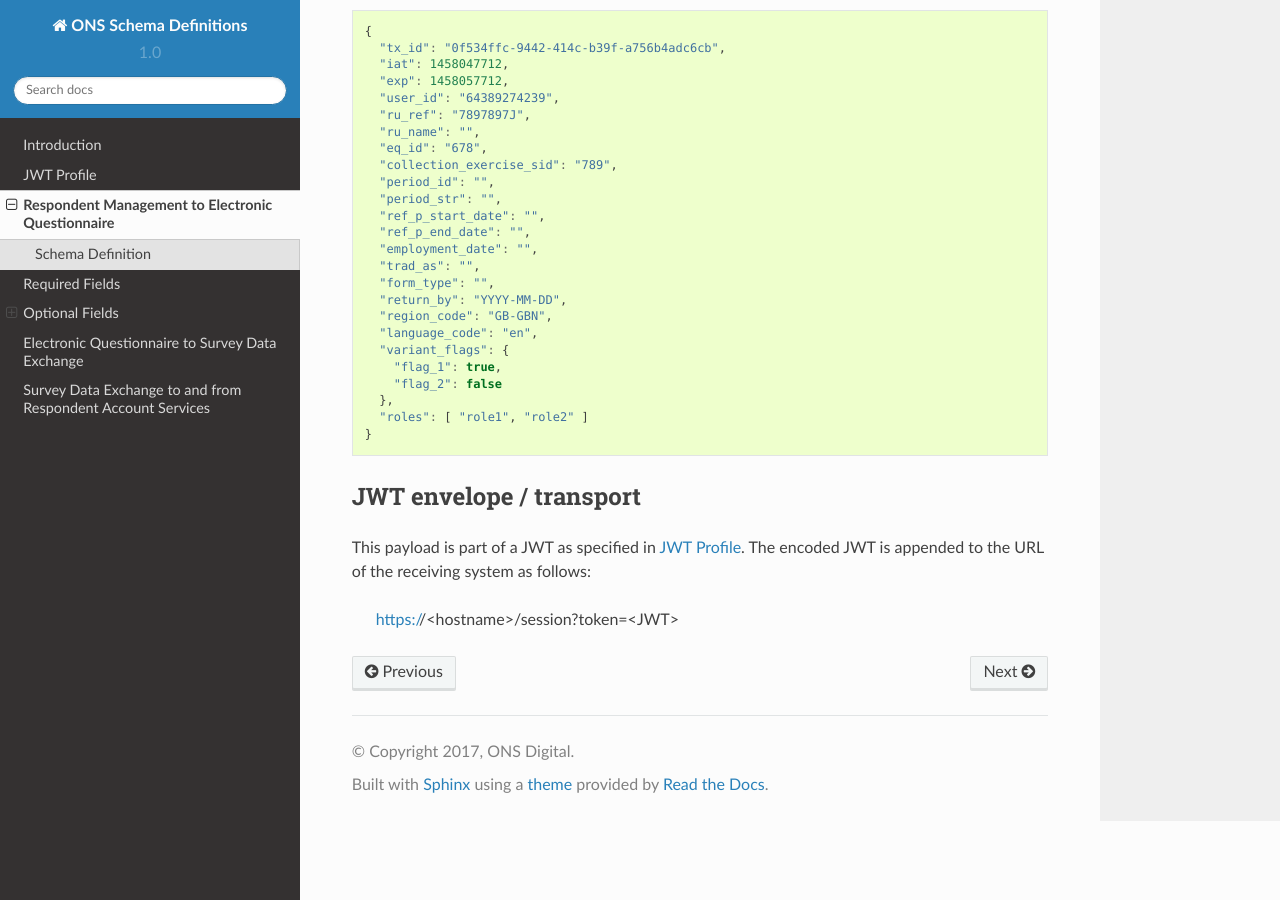
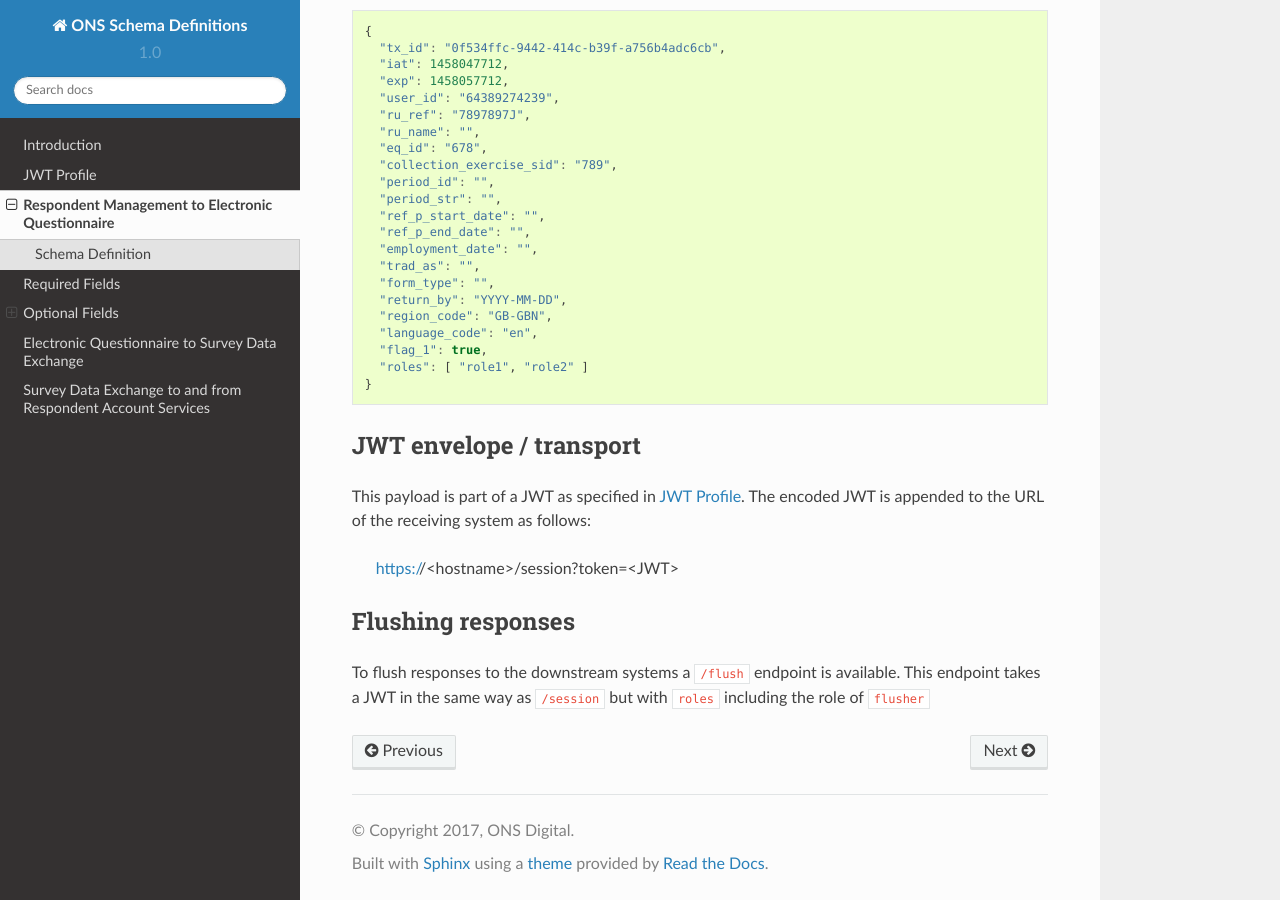
Before and after one commit to ONSdigital/ons-schema-definitions, a Sphinx documentation site: the page built from docs/respondent_management_to_electronic_questionnaire.rst, in a window 1280 px wide and 900 px high, scrolled down 2167 px. Built offline with Sphinx 7.4.7 and the Read the Docs theme 2.0.0, drawn with Linux system fonts in a browser that asks for light colours.

Commit message:
Added documentation of /flush endpoint

```diff
--- a/docs/respondent_management_to_electronic_questionnaire.rst
+++ b/docs/respondent_management_to_electronic_questionnaire.rst
@@ -85,10 +85,7 @@ An example JSON claim
     "return_by": "YYYY-MM-DD",
     "region_code": "GB-GBN",
     "language_code": "en",
-    "variant_flags": {
-      "flag_1": true,
-      "flag_2": false
-    },
+    "flag_1": true,
     "roles": [ "role1", "role2" ]
   }
 
@@ -99,3 +96,10 @@ This payload is part of a JWT as specified in :doc:`jwt_profile`. The encoded
 JWT is appended to the URL of the receiving system as follows:
 
   https://<hostname>/session?token=<JWT>
+
+
+Flushing responses
+========================
+To flush responses to the downstream systems a ``/flush`` endpoint is available.
+This endpoint takes a JWT in the same way as ``/session`` but with ``roles``
+including the role of  ``flusher``
```
